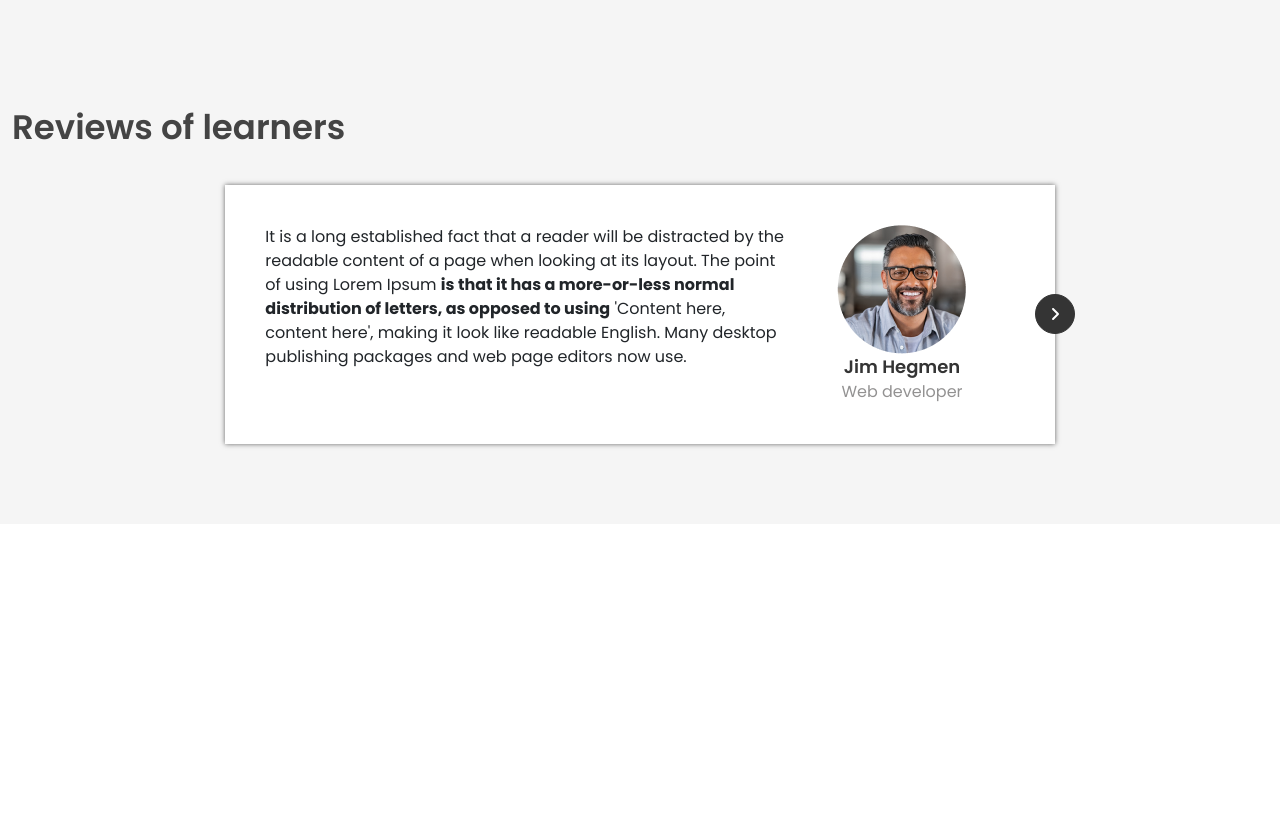
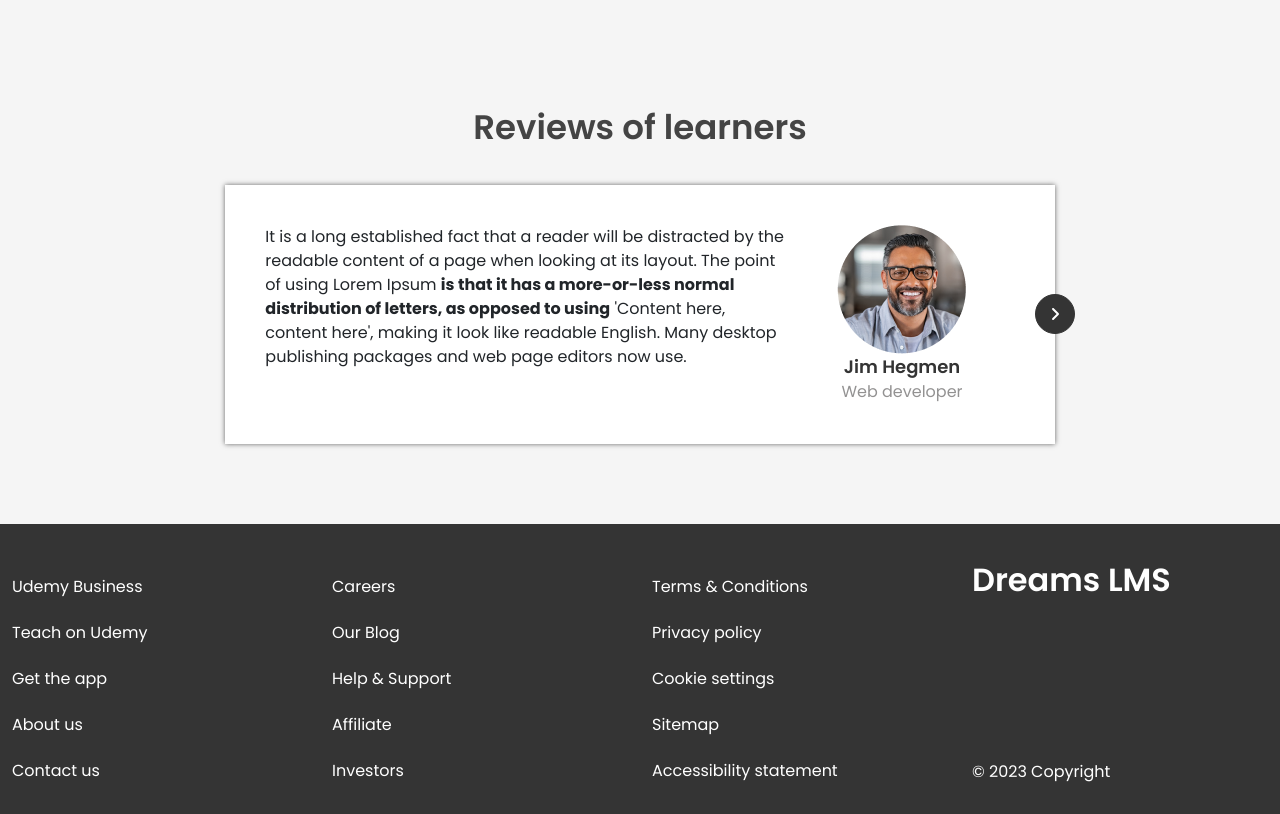
Before and after one commit to Sujoy-cb/Dream-LMS-html-version, a plain HTML site: page index.html in a window 1280 px wide. Shown: the part 1242-2056 px from the top of the page. Before the commit the page ends 1766 px from the top, so only its background shows below. Drawn offline with Linux system fonts and the light colour scheme; files whose address does not match are found by name.

Commit message:
footer done

```diff
--- a/css/style.css
+++ b/css/style.css
@@ -20,6 +20,9 @@ a,a:hover,a:active{
 h1,h2,h3,h4,h5,h6,p{
     margin: 0;
     padding: 0;
+}
+.heading{
+    text-align: center;
 }
 .heading h2{
     font-size: 34px;
@@ -274,3 +277,30 @@ form .searchbar input{
     line-height: 40px;
     transform: translateY(-50%);
 }
+
+/* Footer part */
+#footer-part{
+    background: #343434;
+    padding-top: 40px;
+    padding-bottom: 20px;
+}
+#footer-part ul li a{
+    font-size: 16px;
+    color: #fff;
+    font-weight: 400;
+    line-height: 26px;
+    padding: 10px 0;
+}
+#footer-part h3{
+    font-size: 32px;
+    color: #fff;
+    font-weight: 600;
+    line-height: 32px;
+}
+#footer-part p{
+    font-size: 16px;
+    color: #fff;
+    font-weight: 400;
+    line-height: 26px;
+    margin-top: 163px;
+}
--- a/index.html
+++ b/index.html
@@ -262,6 +262,46 @@
     </section>
     <!-- Review part end -->
 
+    <!-- Footer part start -->
+    <footer id="footer-part">
+      <div class="container-fluid">
+        <div class="row">
+          <div class="col-lg-3">
+            <ul>
+              <li><a href="#">Udemy Business </a></li>
+              <li><a href="#">Teach on Udemy </a></li>
+              <li><a href="#">Get the app </a></li>
+              <li><a href="#">About us </a></li>
+              <li><a href="#">Contact us </a></li>
+            </ul>
+          </div>
+          <div class="col-lg-3">
+            <ul>
+              <li><a href="#"> Careers </a></li>
+              <li><a href="#"> Our Blog </a></li>
+              <li><a href="#"> Help & Support </a></li>
+              <li><a href="#"> Affiliate </a></li>
+              <li><a href="#"> Investors </a></li>
+            </ul>
+          </div>
+          <div class="col-lg-3">
+            <ul>
+              <li><a href="#"> Terms & Conditions</a></li>
+              <li><a href="#"> Privacy policy</a></li>
+              <li><a href="#"> Cookie settings</a></li>
+              <li><a href="#"> Sitemap</a></li>
+              <li><a href="#"> Accessibility statement</a></li>
+            </ul>
+          </div>
+          <div class="col-lg-3">
+            <h3>Dreams LMS</h3>
+            <p>&#169 2023 Copyright</p>
+          </div>
+        </div>
+      </div>
+    </footer>
+    <!-- Footer part end -->
+
 
 
     <!-- Js links -->
```
Also changed, not shown: assets/images/footer-logo.png (added).
